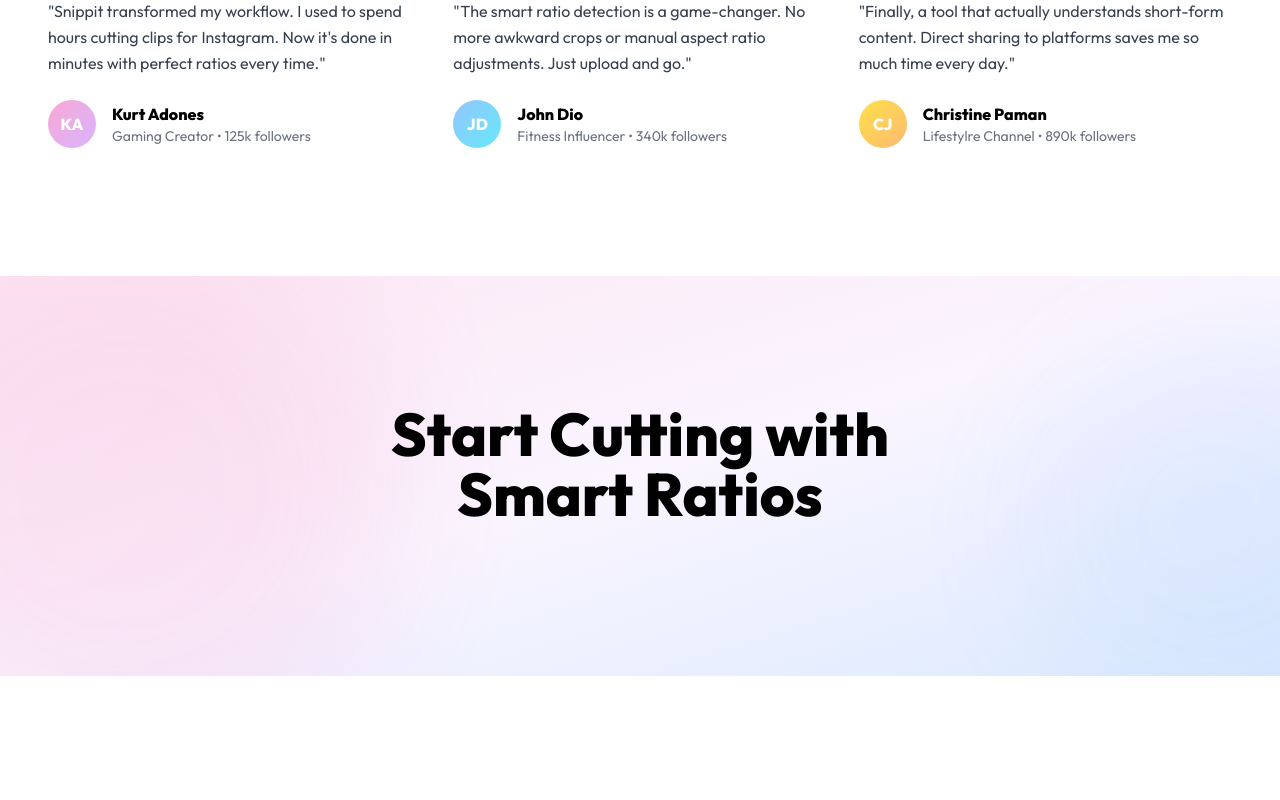
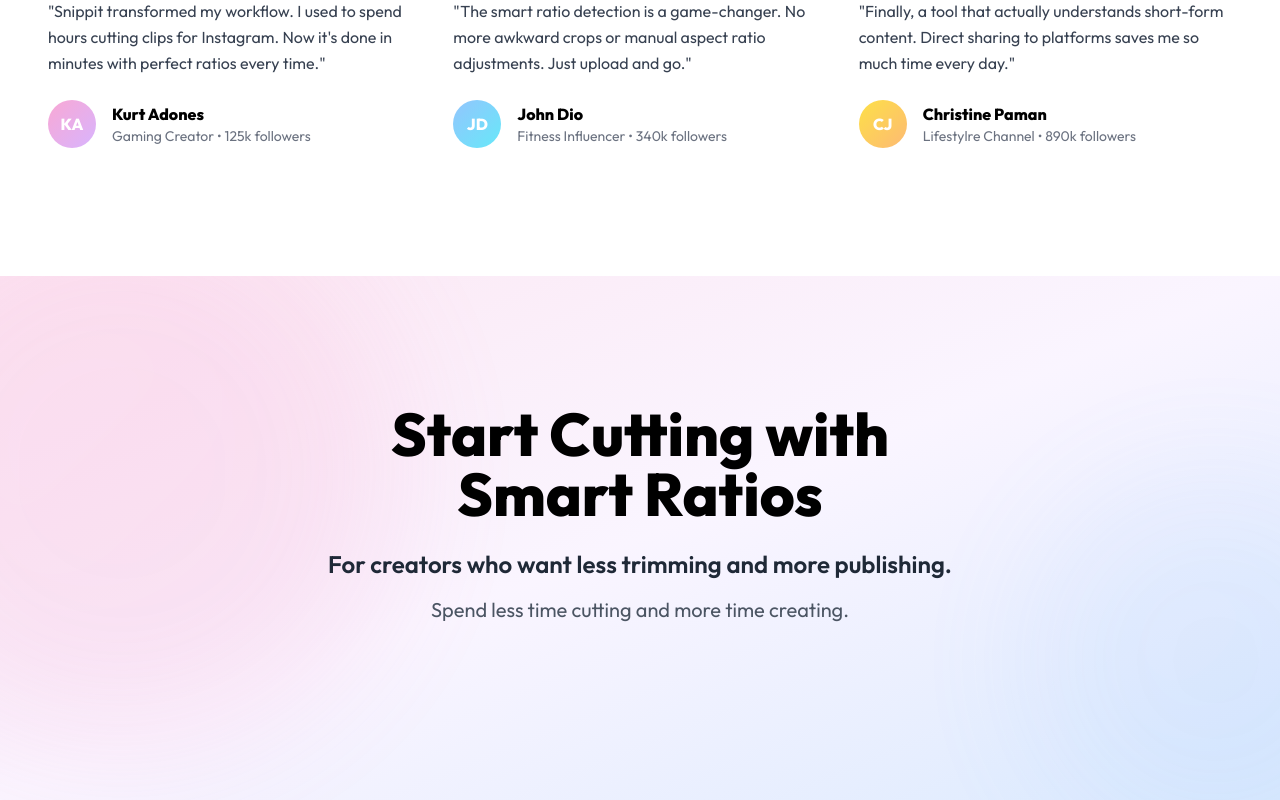
Before and after one commit to ceejt/snippit-landing-page, a React (Create React App) app: page / in a window 1280 px wide. Shown: the part 2747-3547 px from the top of the page. Before the commit the page ends 3423 px from the top, so only its background shows below. Built offline with nearby package versions, Linux system fonts and the light colour scheme; the HTML template or start-up script is replaced by a standard one.

Commit message:
Added CTA subtexts.

```diff
--- a/src/components/CTA.jsx
+++ b/src/components/CTA.jsx
@@ -54,6 +54,14 @@
             <br />
             <span className="text-gradient">Smart Ratios</span>
           </h2>
+          <div className="space-y-4 mb-12">
+            <p className="text-2xl font-semibold text-gray-800">
+              For creators who want less trimming and more publishing.
+            </p>
+            <p className="text-xl text-gray-600">
+              Spend less time cutting and more time creating.
+            </p>
+          </div>
         </motion.div>
       </div>
     </section>
```
